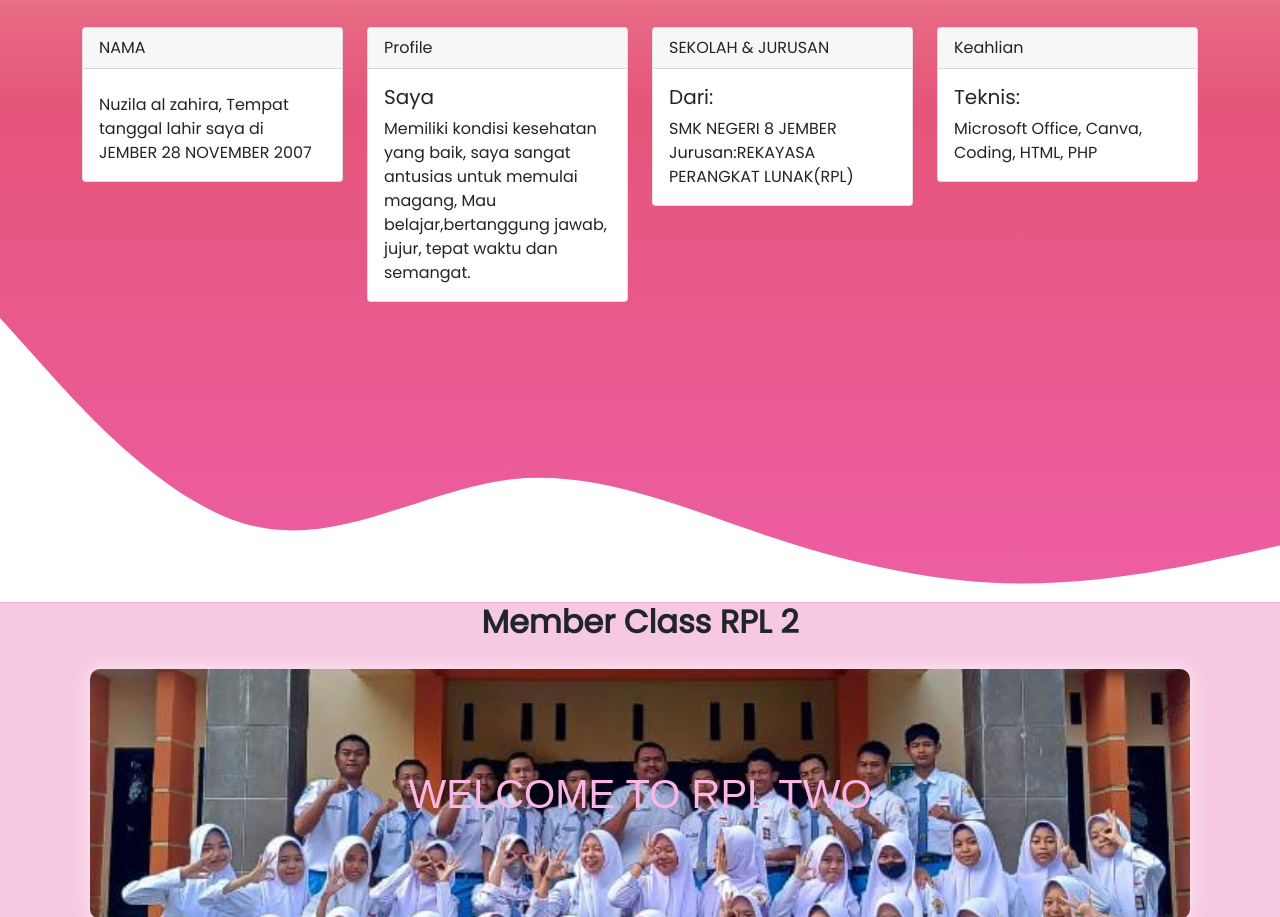
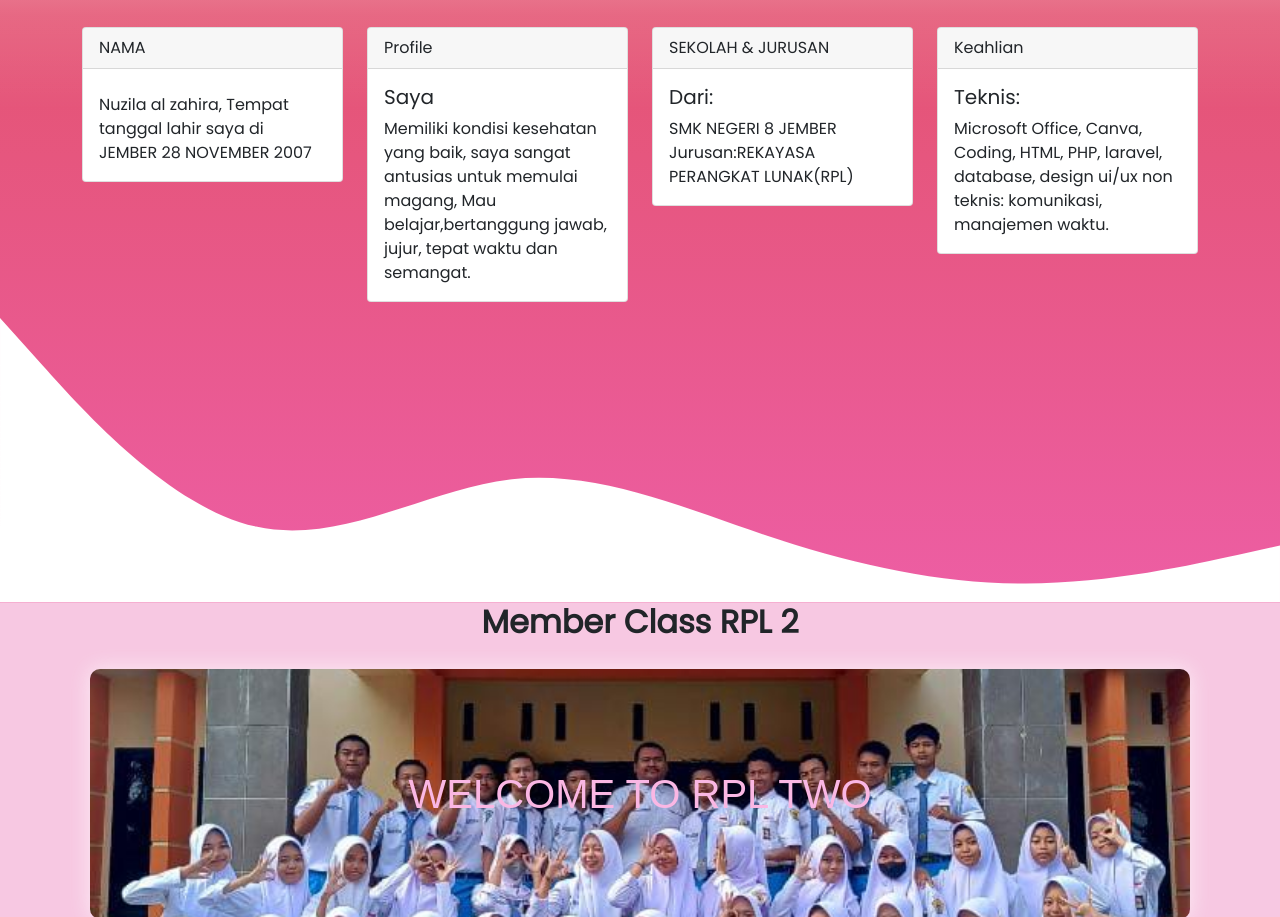
Before and after one commit to nuzila12345/profile, a plain HTML site: page index.html in a window 1280 px wide. Shown: the part 1492-2409 px from the top of the page. Drawn offline with nearby package versions, Linux system fonts and the light colour scheme; a web font is replaced by a local one.

Commit message:
Update index.html

```diff
--- a/index.html
+++ b/index.html
@@ -458,7 +458,7 @@
               <div class="card-body">
                 <h5 class="card-title">Teknis:</h5>
                 <p class="card-text">
-                  Microsoft Office, Canva, Coding, HTML, PHP
+                  Microsoft Office, Canva, Coding, HTML, PHP, laravel, database, design ui/ux non teknis: komunikasi, manajemen waktu.
                 </p>
               </div>
             </div>
```
